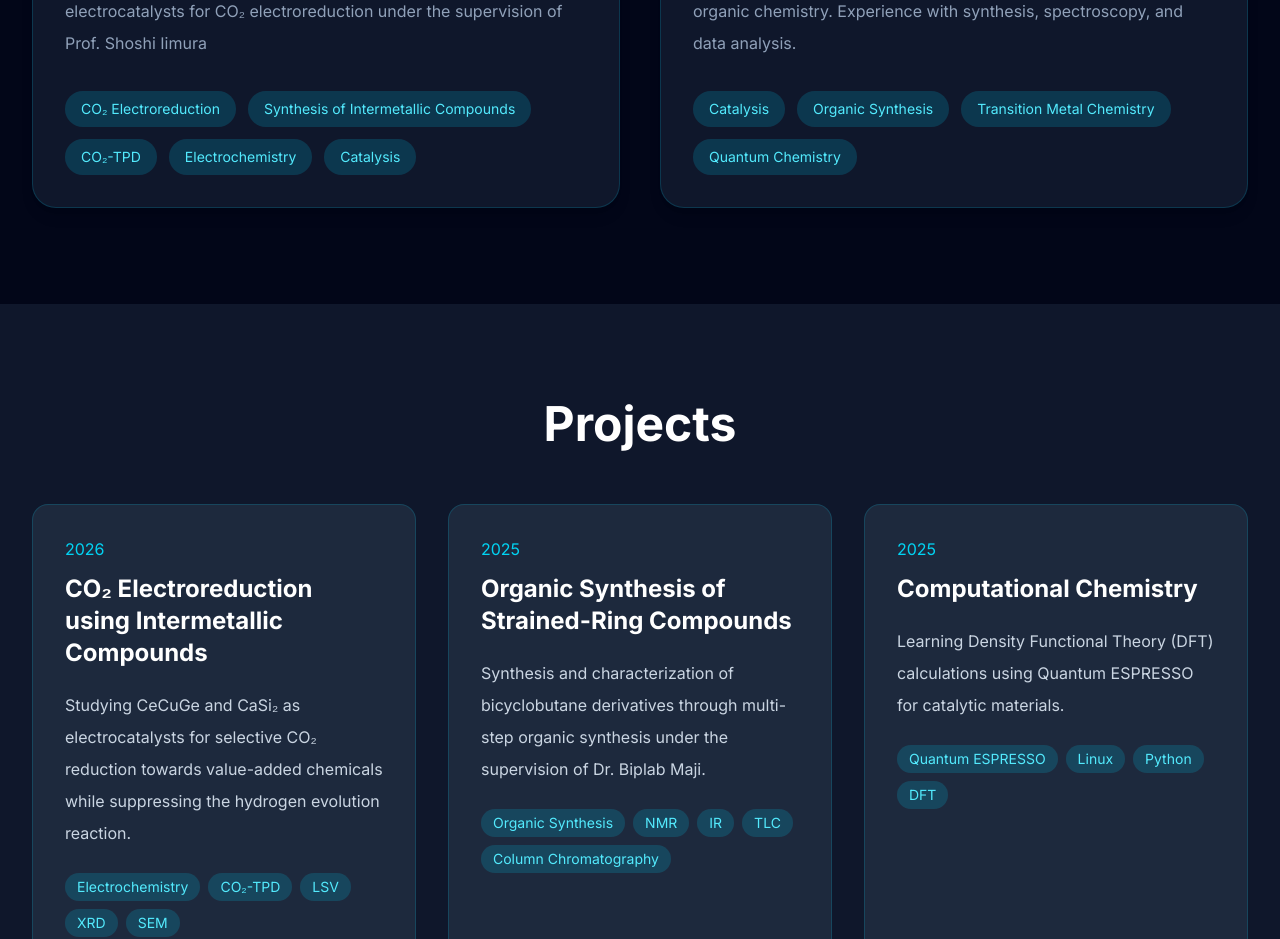
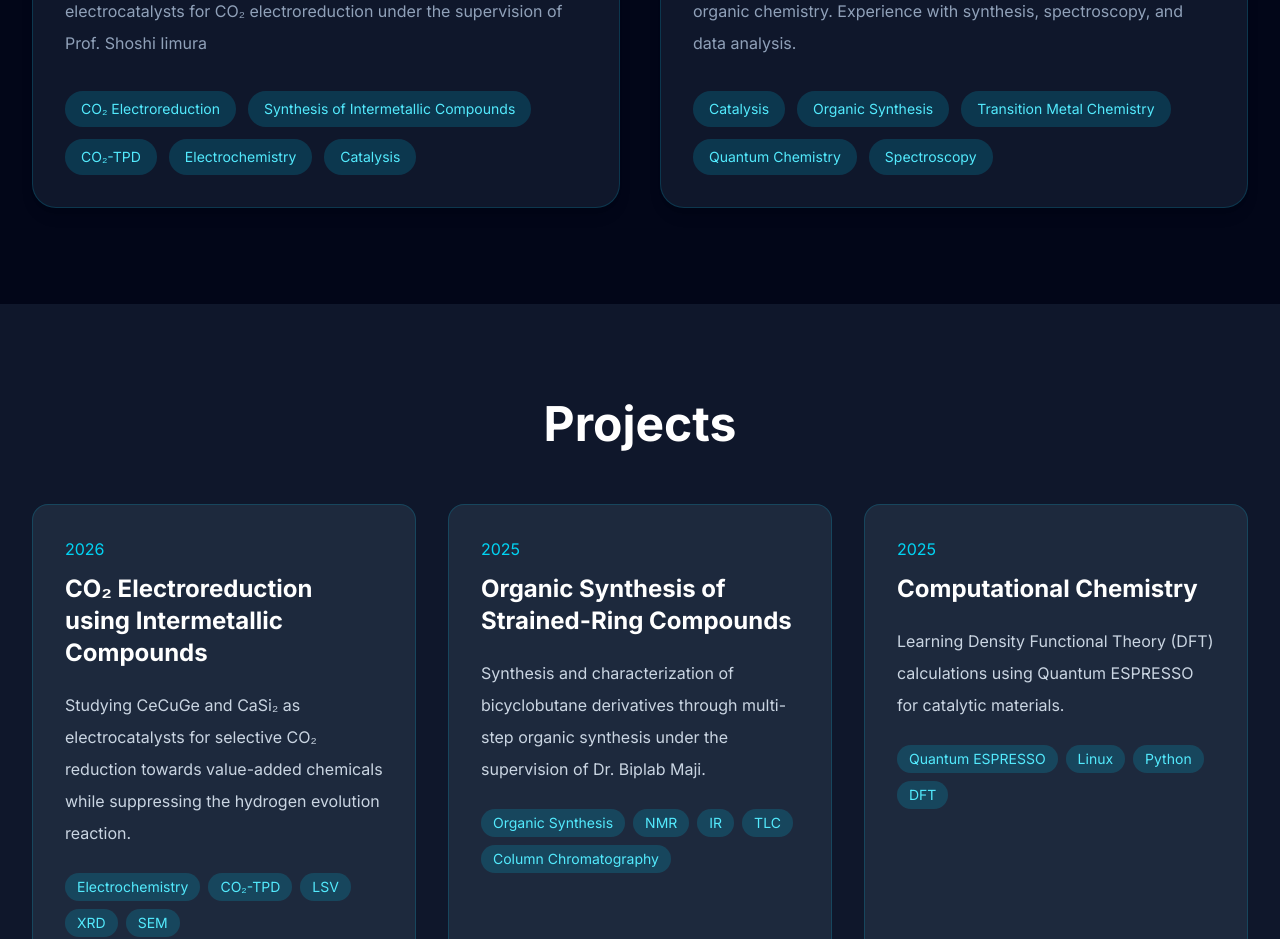
Before and after one commit to Rupak-723/rupak-portfolio, a Next.js app: page / in a window 1280 px wide. Shown: the part 3740-4679 px from the top of the page. Built offline with nearby package versions, Linux system fonts and the light colour scheme.

Commit message:
Update research.ts

```diff
--- a/data/research.ts
+++ b/data/research.ts
@@ -24,6 +24,7 @@ const research = [
       "Organic Synthesis",
       "Transition Metal Chemistry",
       "Quantum Chemistry",
+      "Spectroscopy",
     ],
   },
 ];
```
